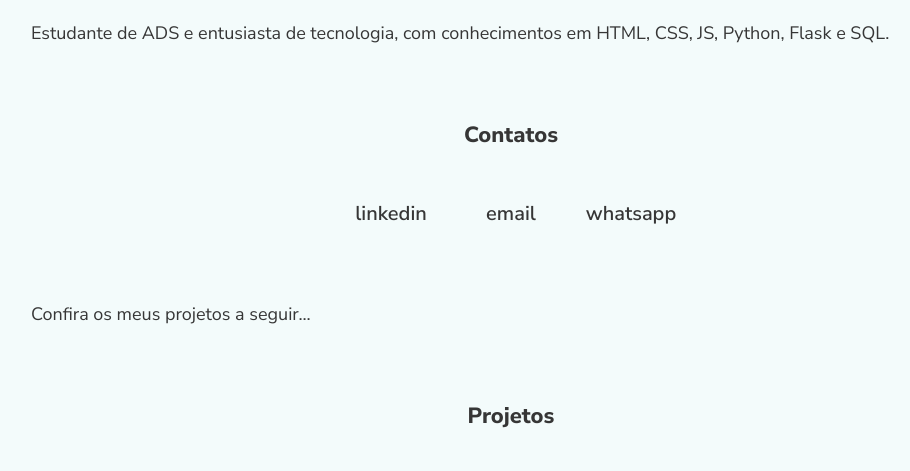
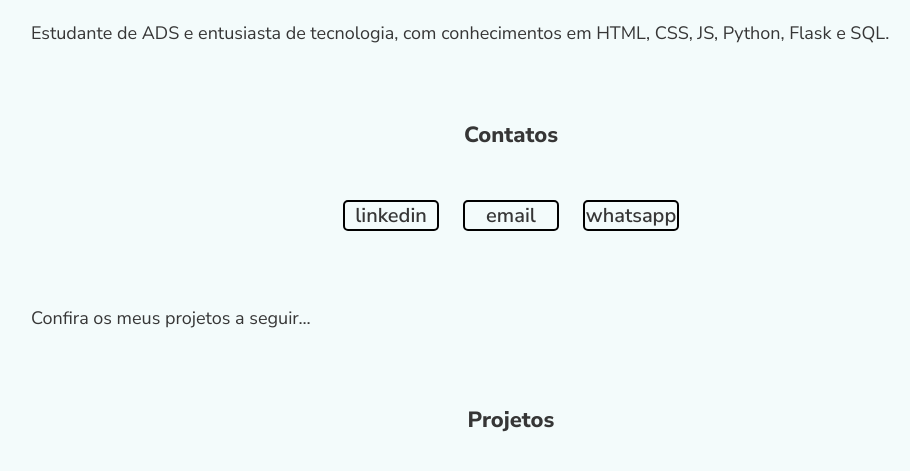
Before and after one commit to guilhermegwt/portfolioflask, a Flask app: page / in a window 1280 px wide. Shown: the part 275-746 px from the top of the page, without its empty margins (129-1039 px from the left). Run offline with Flask 2, Linux system fonts and the light colour scheme; data that the repository does not hold is empty.

Commit message:
Adicionando borda nos elementos de contato

```diff
--- a/static/styles/style.css
+++ b/static/styles/style.css
@@ -129,6 +129,8 @@ a:visited {
 
 .main .contacts-content .section-2 .contacts li {
     width: 92px;
+    border: 2px solid black;
+    border-radius: 5px;
 }
 
 .main .contacts-content .section-2 .contacts li a {
```
